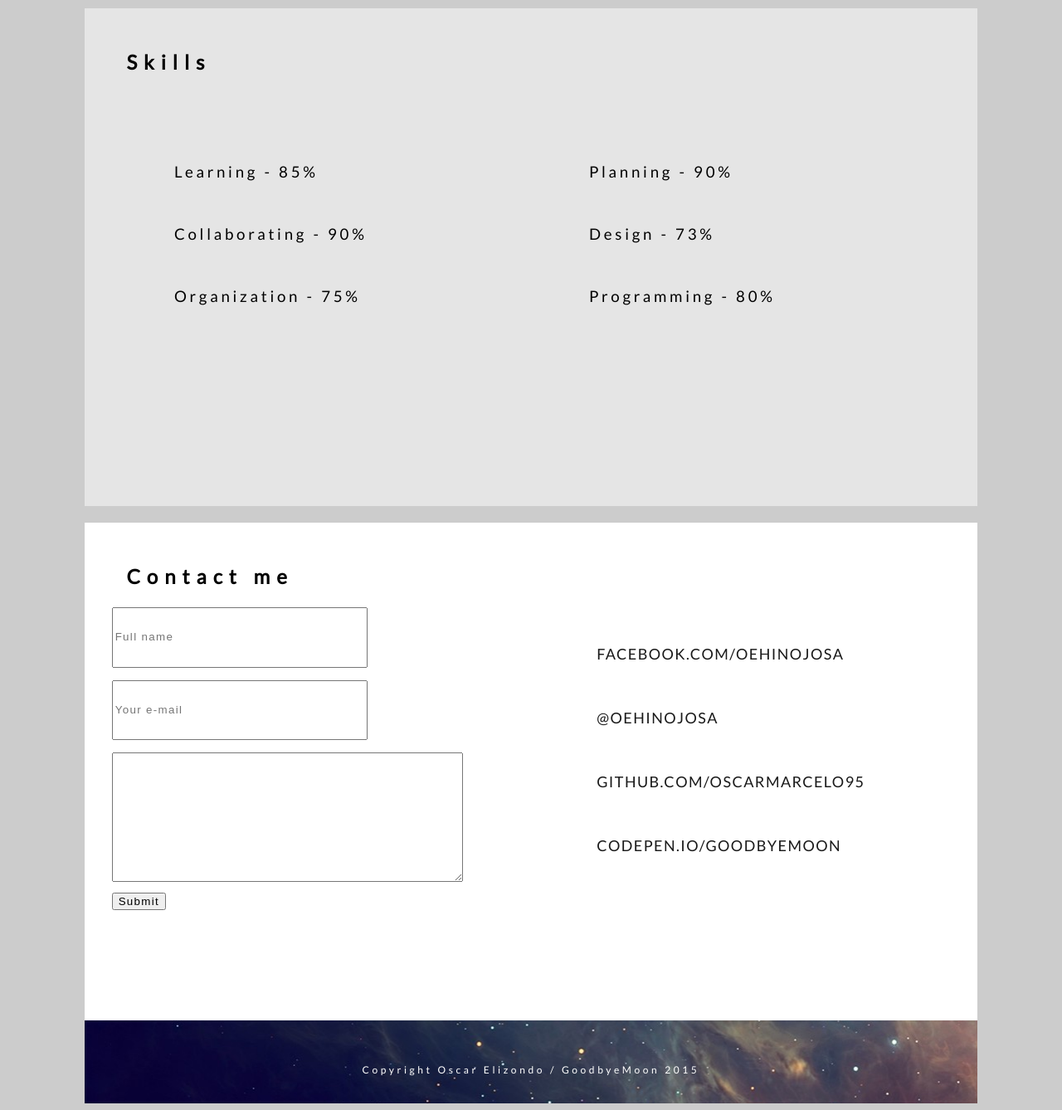
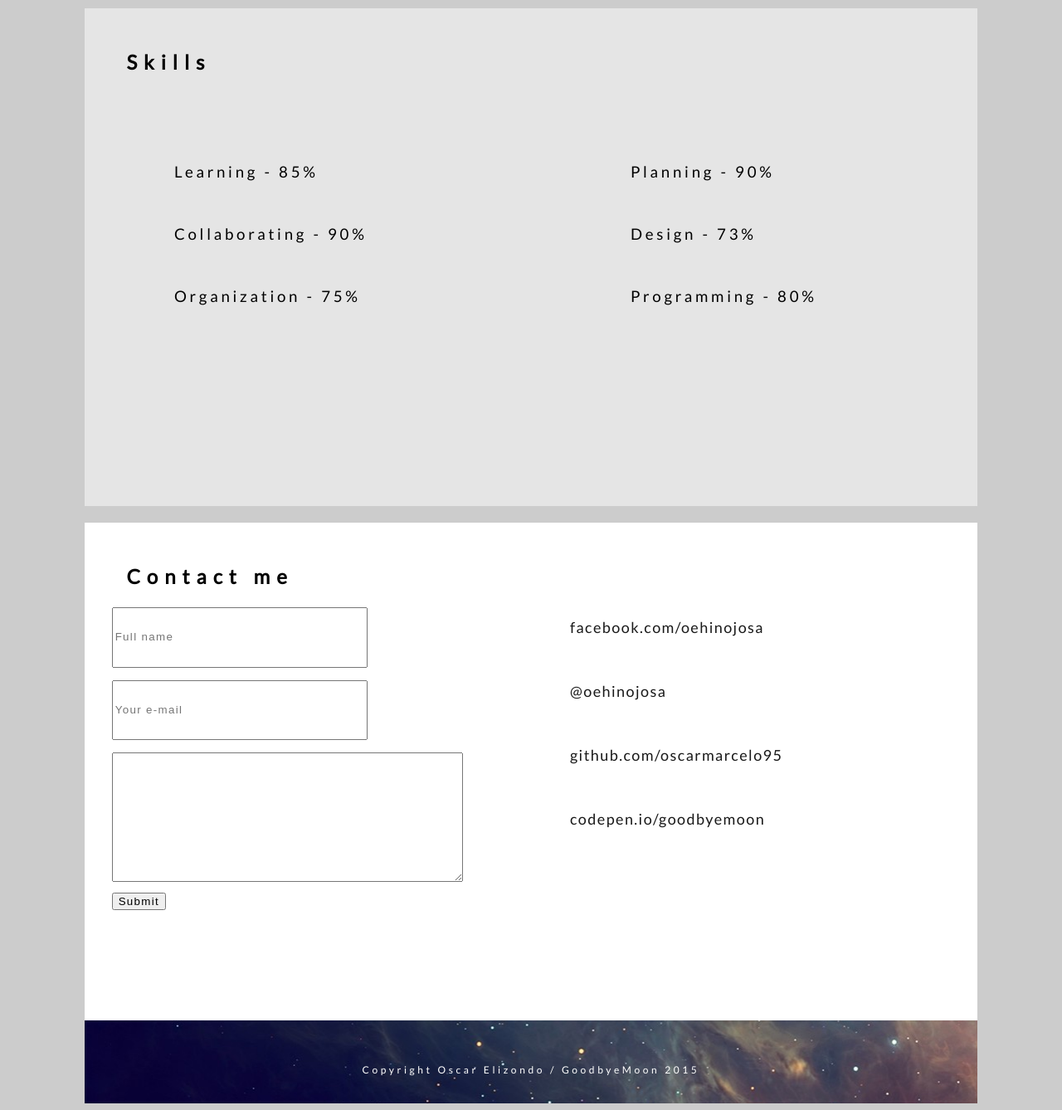
Before and after one commit to oelizondo/ArtistTemplate, a PHP site: page /index.html in a window 1280 px wide. Shown: the part 2373-3711 px from the top of the page at 83% size. Run offline with PHP 8.4, Linux system fonts and the light colour scheme.

Commit message:
mobile support and small tweaks

```diff
--- a/style.css
+++ b/style.css
@@ -235,10 +235,9 @@ body {
   overflow: hidden; }
 
 .listright {
-  margin: 0 auto;
   float: left;
   position: relative;
-  left: 150px;
+  left: 200px;
   height: 200px;
   width: 350px;
   overflow: hidden; }
@@ -278,7 +277,6 @@ body {
   float: left;
   width: 30%;
   height: 400px;
-  padding: 3%;
   position: relative;
   left: 50px; }
 
@@ -286,7 +284,7 @@ li {
   list-style: none;
   margin-bottom: 55px;
   margin-top: 55px;
-  text-transform: uppercase;
+  text-transform: lowercase;
   letter-spacing: 0.08em;
   font-size: 18px;
   font-weight: 50; }
--- a/style.sass
+++ b/style.sass
@@ -217,10 +217,9 @@ body
 	width: 350px
 	overflow: hidden
 .listright
-	margin: 0 auto
 	float: left
 	position: relative
-	left: 150px
+	left: 200px
 	height: 200px
 	width: 350px
 	overflow: hidden
@@ -257,14 +256,13 @@ body
 	float: left
 	width: 30%
 	height: 400px
-	padding: 3%
 	position: relative
 	left: 50px
 li
 	list-style: none
 	margin-bottom: 55px
 	margin-top: 55px
-	text-transform: uppercase
+	text-transform: lowercase
 	letter-spacing: 0.08em
 	font:
 		size: 18px
```
Also changed, not shown: 1 other file.
